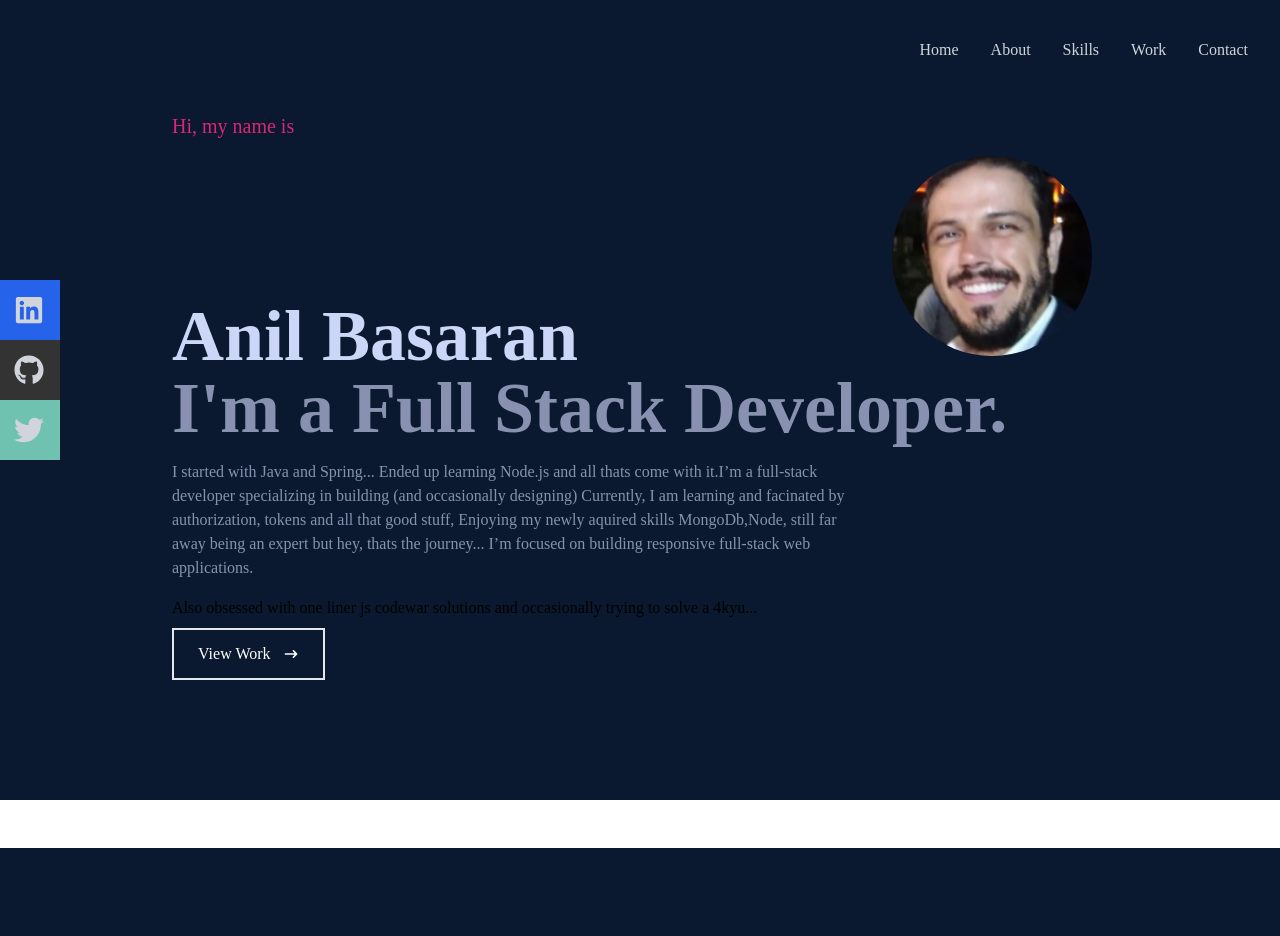
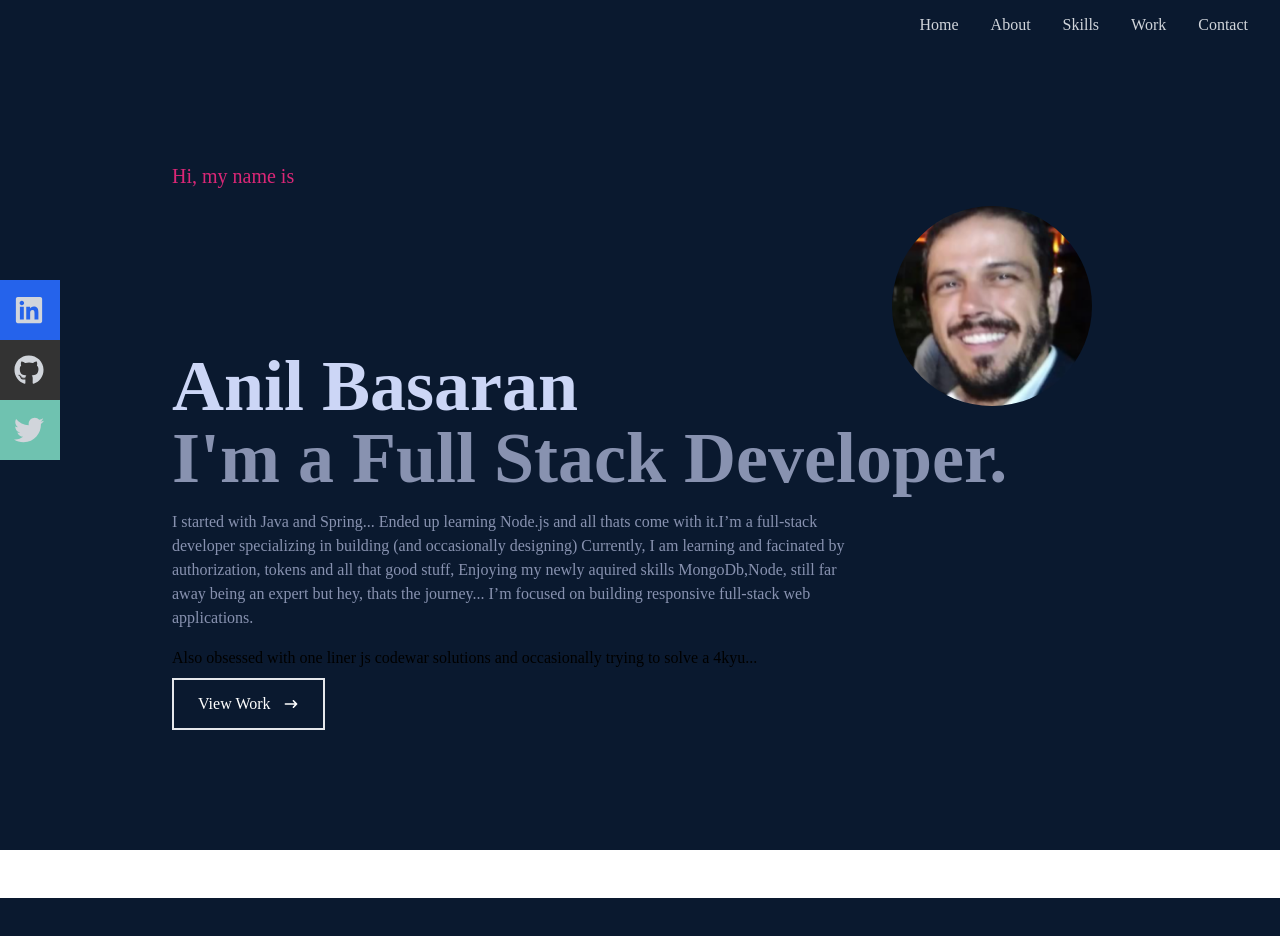
Before and after one commit to AnilBASARAN/portfolio-website-v2, a React (Create React App) app: page / in a window 1280 px wide. Shown: the top 936 px of the page. Built offline with nearby package versions, Linux system fonts and the light colour scheme.

Commit message:
not fixed

```diff
--- a/src/components/Navbar.jsx
+++ b/src/components/Navbar.jsx
@@ -15,7 +15,7 @@ const Navbar = () => {
   const handleClick = () => setNav(!nav);
 
   return (
-    <div className='fixed w-full h-[100px] flex justify-end items-center px-4 bg-[#0a192f] text-gray-300'>
+    <div className=' w-full h-[50px] flex justify-end items-center px-4 bg-[#0a192f] text-gray-300'>
 
 
       {/* menu */}
```
